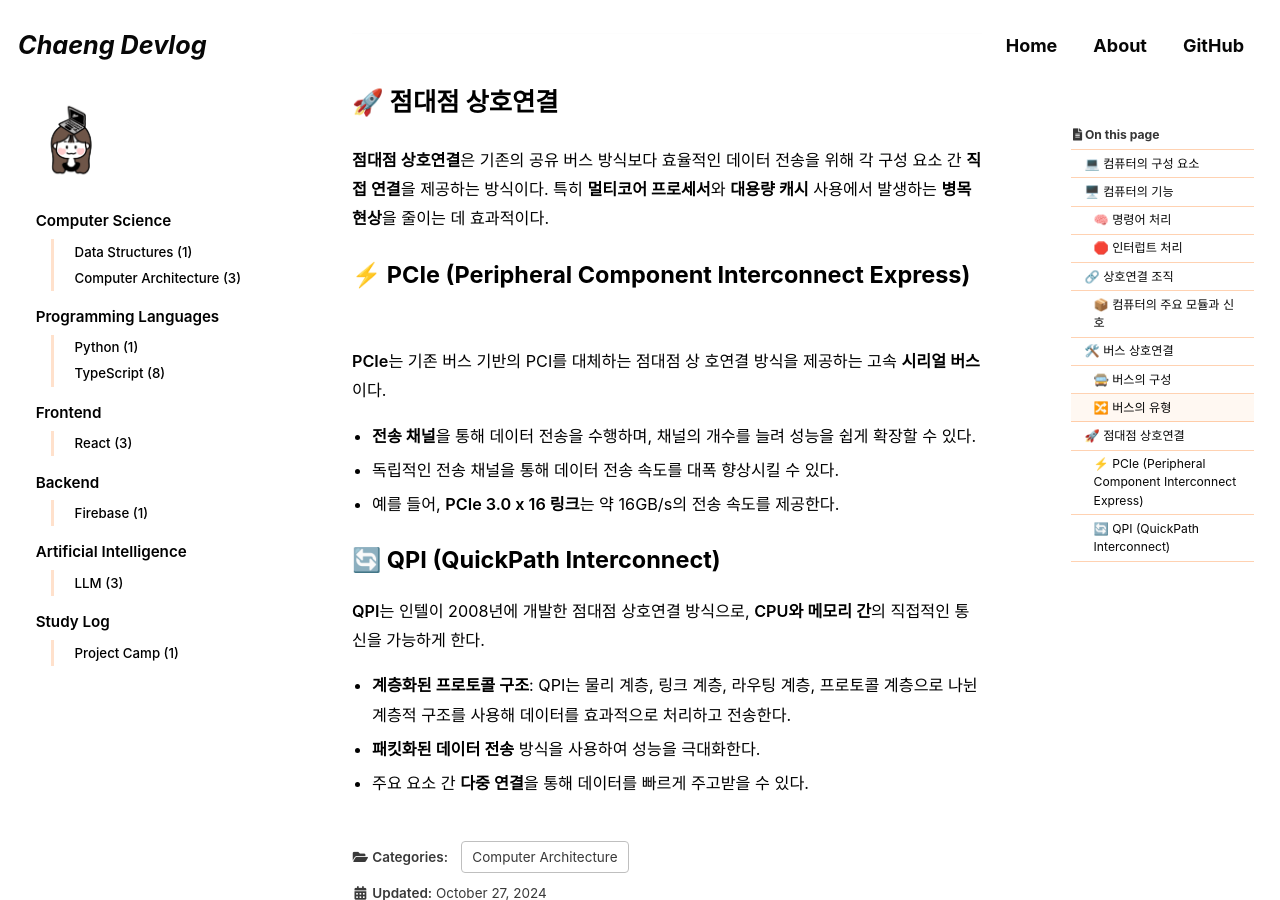
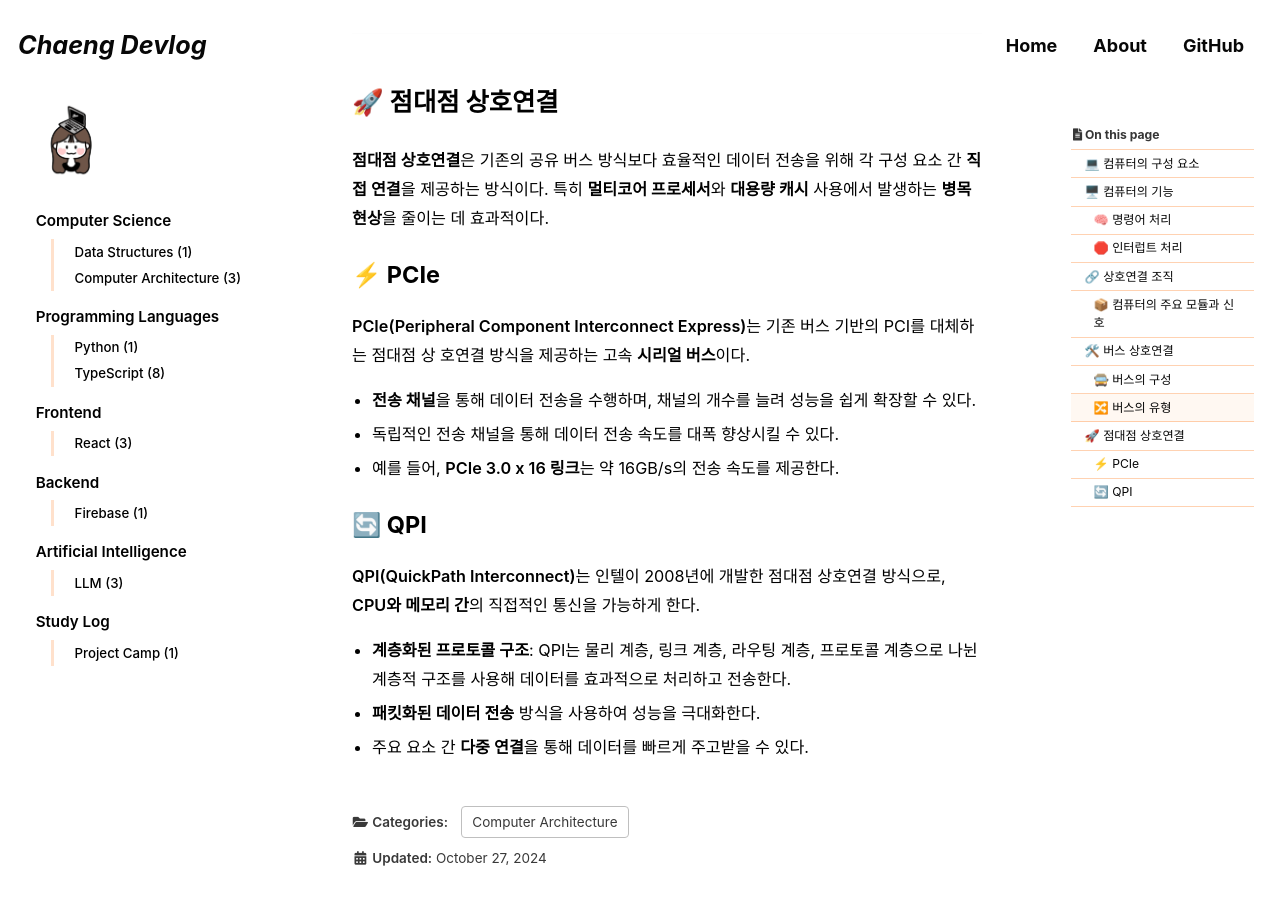
Before and after one commit to cchaeyoung/cchaeyoung.github.io, a Jekyll site: the page built from _posts/2024-10-27-computer-architecture-interconnection.md, in a window 1280 px wide and 900 px high, scrolled down 3116 px. Built offline with Jekyll 4.4.1, drawn with Linux system fonts in a browser that asks for light colours; cached includes are drawn as plain includes; some web fonts are replaced; comment, search, counter and statistics services are not loaded.

Commit message:
docs: Update PCIe and QPI sections

```diff
--- a/_posts/2024-10-27-computer-architecture-interconnection.md
+++ b/_posts/2024-10-27-computer-architecture-interconnection.md
@@ -95,18 +95,18 @@ last_modified_at: 2024-10-27
 
 **점대점 상호연결**은 기존의 공유 버스 방식보다 효율적인 데이터 전송을 위해 각 구성 요소 간 **직접 연결**을 제공하는 방식이다. 특히 **멀티코어 프로세서**와 **대용량 캐시** 사용에서 발생하는 **병목 현상**을 줄이는 데 효과적이다.
 
-## ⚡ PCIe (Peripheral Component Interconnect Express)
+## ⚡ PCIe
 
-**PCIe**는 기존 버스 기반의 PCI를 대체하는 점대점 상
+**PCIe(Peripheral Component Interconnect Express)**는 기존 버스 기반의 PCI를 대체하는 점대점 상
 호연결 방식을 제공하는 고속 **시리얼 버스**이다.
 
 - **전송 채널**을 통해 데이터 전송을 수행하며, 채널의 개수를 늘려 성능을 쉽게 확장할 수 있다.
 - 독립적인 전송 채널을 통해 데이터 전송 속도를 대폭 향상시킬 수 있다.
 - 예를 들어, **PCIe 3.0 x 16 링크**는 약 16GB/s의 전송 속도를 제공한다.
 
-## 🔄 QPI (QuickPath Interconnect)
+## 🔄 QPI
 
-**QPI**는 인텔이 2008년에 개발한 점대점 상호연결 방식으로, **CPU와 메모리 간**의 직접적인 통신을 가능하게 한다.
+**QPI(QuickPath Interconnect)**는 인텔이 2008년에 개발한 점대점 상호연결 방식으로, **CPU와 메모리 간**의 직접적인 통신을 가능하게 한다.
 
 - **계층화된 프로토콜 구조**: QPI는 물리 계층, 링크 계층, 라우팅 계층, 프로토콜 계층으로 나뉜 계층적 구조를 사용해 데이터를 효과적으로 처리하고 전송한다.
 - **패킷화된 데이터 전송** 방식을 사용하여 성능을 극대화한다.
```
